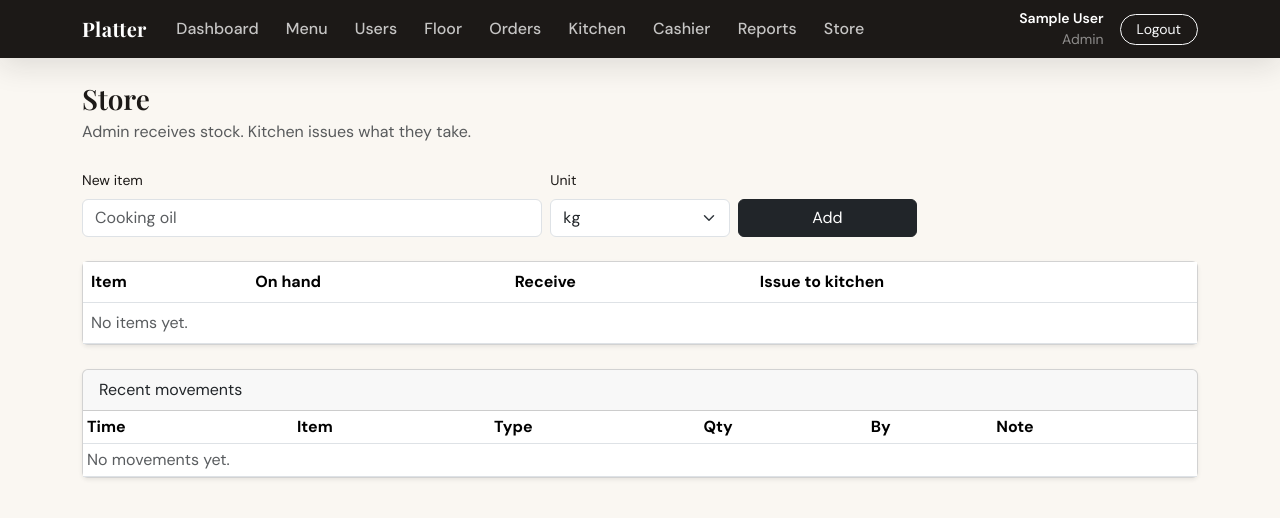
After one commit to kiruiian/platter, a Flask app: page /store in a window 1280 px wide. The commit adds this page. Shown: the top 518 px of the page. Run offline with Flask 3, Linux system fonts and the light colour scheme; the visitor is signed in with stand-in values (Sample User, id 1); some libraries are stand-ins or nearby versions.

Commit message:
Store stock in/out with low-stock alert; daily takings report

```diff
--- a/app/models/__init__.py
+++ b/app/models/__init__.py
@@ -3,3 +3,4 @@ from app.models.menu import MenuCategory, MenuItem
 from app.models.table import RestaurantTable
 from app.models.order import MealOrder, MealOrderLine
 from app.models.payment import Payment
+from app.models.store import StoreItem, StockMovement  # noqa: F401
--- a/app/routes/cashier.py
+++ b/app/routes/cashier.py
@@ -18,12 +18,26 @@ PAYMENT_METHODS = ("cash", "mpesa", "card", "charge_to_ward")
 @cashier_bp.route("/cashier")
 @login_required(roles={"admin", "cashier"})
 def cashier_board():
-    orders = (
+    raw = (
         MealOrder.query.filter(MealOrder.status.in_(["ready", "delivered"]))
         .order_by(MealOrder.opened_at.asc())
         .all()
     )
-    return render_template("cashier.html", orders=orders, mpesa_till=os.environ.get("MPESA_TILL", ""))
+    orders = []
+    for order in raw:
+        paid = sum(
+            float(p.amount or 0)
+            for p in order.payments
+            if (p.result_desc or "") != "pending"
+        )
+        if paid + 0.01 < float(order.total or 0):
+            orders.append(order)
+
+    return render_template(
+        "cashier.html",
+        orders=orders,
+        mpesa_till=os.environ.get("MPESA_TILL", ""),
+    )
 
 
 @cashier_bp.route("/cashier/<int:order_id>/pay", methods=["POST"])
@@ -246,3 +260,38 @@ def stk_callback():
 
     db.session.commit()
     return {"ok": True}
+
+from datetime import datetime
+from collections import defaultdict
+
+@cashier_bp.route("/reports/daily")
+@login_required(roles={"admin", "cashier"})
+def daily_report():
+    start = datetime.now().replace(hour=0, minute=0, second=0, microsecond=0)
+    payments = (
+        Payment.query.filter(Payment.received_at >= start)
+        .order_by(Payment.received_at.desc())
+        .all()
+    )
+    confirmed = [p for p in payments if (p.result_desc or "") != "pending"]
+
+    by_method = defaultdict(lambda: {"count": 0, "total": 0.0})
+    for p in confirmed:
+        key = p.method or "other"
+        by_method[key]["count"] += 1
+        by_method[key]["total"] += float(p.amount or 0)
+
+    grand = sum(v["total"] for v in by_method.values())
+    closed = MealOrder.query.filter(
+        MealOrder.status == "closed",
+        MealOrder.closed_at >= start,
+    ).count()
+
+    return render_template(
+        "reports_daily.html",
+        start=start,
+        by_method=dict(by_method),
+        grand=grand,
+        closed=closed,
+        payments=confirmed,
+    )
--- /dev/null
+++ b/app/routes/store.py
@@ -0,0 +1,114 @@
+from decimal import Decimal
+
+from flask import Blueprint, flash, redirect, render_template, request, session, url_for
+
+from app.extensions import db
+from app.models import StoreItem, StockMovement
+from app.routes.auth import login_required
+
+store_bp = Blueprint("store", __name__)
+
+def _qty(raw):
+    try:
+        value = Decimal(str(raw).strip())
+    except Exception:
+        return None
+    if value <= 0:
+        return None
+    return value
+
+@store_bp.route("/store")
+@login_required(roles={"admin", "kitchen"})
+def store_list():
+    items = (
+        StoreItem.query.filter_by(active=True)
+        .order_by(StoreItem.name.asc())
+        .all()
+    )
+    movements = (
+        StockMovement.query.order_by(StockMovement.recorded_at.desc())
+        .limit(30)
+        .all()
+    )
+    low_items = [
+        i
+        for i in items
+        if Decimal(str(i.min_qty or 0)) > 0
+        and Decimal(str(i.quantity_on_hand or 0)) <= Decimal(str(i.min_qty or 0))
+    ]
+    return render_template(
+        "store.html",
+        items=items,
+        movements=movements,
+        low_items=low_items,
+    )
+
+@store_bp.route("/store/items", methods=["POST"])
+@login_required(roles={"admin"})
+def store_add_item():
+    name = request.form.get("name", "").strip()[:120]
+    unit = request.form.get("unit", "kg").strip()[:20] or "kg"
+    if not name:
+        flash("Item name is required.", "danger")
+        return redirect(url_for("store.store_list"))
+    try:
+        min_qty = Decimal(str(request.form.get("min_qty") or "0"))
+        if min_qty < 0:
+            min_qty = Decimal("0")
+    except Exception:
+        min_qty = Decimal("0")
+    db.session.add(StoreItem(name=name, unit=unit, min_qty=min_qty))
+    db.session.commit()
+    flash(f"{name} added to store.", "success")
+    return redirect(url_for("store.store_list"))
+
+@store_bp.route("/store/<int:item_id>/receive", methods=["POST"])
+@login_required(roles={"admin"})
+def store_receive(item_id):
+    item = StoreItem.query.get_or_404(item_id)
+    qty = _qty(request.form.get("quantity"))
+    if qty is None:
+        flash("Enter a quantity greater than zero.", "danger")
+        return redirect(url_for("store.store_list"))
+    item.quantity_on_hand = Decimal(str(item.quantity_on_hand or 0)) + qty
+    db.session.add(
+        StockMovement(
+            item_id=item.id,
+            movement_type="in",
+            quantity=qty,
+            reason="purchase",
+            reference=request.form.get("reference", "").strip()[:120] or None,
+            recorded_by_id=session.get("user_id"),
+        )
+    )
+    db.session.commit()
+    flash(f"Received {qty} {item.unit} of {item.name}.", "success")
+    return redirect(url_for("store.store_list"))
+
+@store_bp.route("/store/<int:item_id>/issue", methods=["POST"])
+@login_required(roles={"admin", "kitchen"})
+def store_issue(item_id):
+    item = StoreItem.query.get_or_404(item_id)
+    qty = _qty(request.form.get("quantity"))
+    if qty is None:
+        flash("Enter a quantity greater than zero.", "danger")
+        return redirect(url_for("store.store_list"))
+    on_hand = Decimal(str(item.quantity_on_hand or 0))
+    if qty > on_hand:
+        flash(f"Only {on_hand} {item.unit} of {item.name} in store.", "danger")
+        return redirect(url_for("store.store_list"))
+    item.quantity_on_hand = on_hand - qty
+    db.session.add(
+        StockMovement(
+            item_id=item.id,
+            movement_type="out",
+            quantity=qty,
+            reason="kitchen_issue",
+            reference=request.form.get("reference", "").strip()[:120] or None,
+            recorded_by_id=session.get("user_id"),
+        )
+    )
+    db.session.commit()
+    who = session.get("full_name") or session.get("username") or "Staff"
+    flash(f"{who} took {qty} {item.unit} {item.name}.", "success")
+    return redirect(url_for("store.store_list"))
--- a/run.py
+++ b/run.py
@@ -5,6 +5,7 @@ from app.routes.tables import tables_bp
 from app.routes.menu import menu_bp
 from app.routes.cashier import cashier_bp
 from app.routes.dashboard import dashboard_bp
+from app.routes.store import store_bp
 from decimal import Decimal
 from app.routes.auth import auth_bp, login_required
 from dotenv import load_dotenv
@@ -43,6 +44,7 @@ app.register_blueprint(orders_bp)
 app.register_blueprint(kitchen_bp)
 app.register_blueprint(users_bp)
 app.register_blueprint(cashier_bp)
+app.register_blueprint(store_bp)
 
 
 
--- a/templates/base.html
+++ b/templates/base.html
@@ -143,7 +143,13 @@
 
           {% if session.get('role') in ['admin', 'cashier'] %}
             <a class="nav-link" href="{{ url_for('cashier.cashier_board') }}">Cashier</a>
+            <a class="nav-link" href="{{ url_for('cashier.daily_report') }}">Reports</a>
           {% endif %}
+
+          {% if session.get('role') in ['admin', 'kitchen'] %}
+            <a class="nav-link" href="{{ url_for('store.store_list') }}">Store</a>
+          {% endif %}
+
         </div>
         <div class="d-flex align-items-center gap-3">
           <div class="text-white-50 small text-end d-none d-md-block">
--- /dev/null
+++ b/templates/store.html
@@ -0,0 +1,108 @@
+{% extends "base.html" %}
+{% block title %}Store · Platter{% endblock %}
+{% block content %}
+<h1 class="h3 brand-font mb-1">Store</h1>
+<p class="text-muted mb-4">Admin receives stock. Kitchen issues what they take.</p>
+
+{% if session.get('role') == 'admin' %}
+<form method="POST" action="{{ url_for('store.store_add_item') }}" class="row g-2 align-items-end mb-4">
+  <div class="col-md-5">
+    <label class="form-label small">New item</label>
+    <input type="text" name="name" class="form-control" placeholder="Cooking oil" required>
+  </div>
+  <div class="col-md-2">
+    <label class="form-label small">Unit</label>
+    <select name="unit" class="form-select">
+      <option value="kg">kg</option>
+      <option value="g">g</option>
+      <option value="L">L</option>
+      <option value="ml">ml</option>
+      <option value="pcs">pcs</option>
+    </select>
+  </div>
+  <div class="col-md-2">
+    <button type="submit" class="btn btn-dark w-100">Add</button>
+  </div>
+</form>
+{% endif %}
+
+<div class="card shadow-sm mb-4">
+  <div class="table-responsive">
+    <table class="table align-middle mb-0">
+      <thead>
+        <tr>
+          <th>Item</th>
+          <th>On hand</th>
+          {% if session.get('role') == 'admin' %}
+          <th>Receive</th>
+          {% endif %}
+          <th>Issue to kitchen</th>
+        </tr>
+      </thead>
+      <tbody>
+        {% for item in items %}
+        <tr>
+          <td>{{ item.name }}</td>
+          <td>
+            <strong>{{ '%.2f'|format(item.quantity_on_hand or 0) }}</strong>
+            <span class="text-muted">{{ item.unit }}</span>
+          </td>
+          {% if session.get('role') == 'admin' %}
+          <td>
+            <form method="POST" action="{{ url_for('store.store_receive', item_id=item.id) }}" class="d-flex gap-1">
+              <input type="number" step="0.01" min="0.01" name="quantity" class="form-control form-control-sm" style="width:5.5rem" placeholder="Qty" required>
+              <input type="text" name="reference" class="form-control form-control-sm" style="width:8rem" placeholder="Note">
+              <button class="btn btn-sm btn-outline-dark" type="submit">In</button>
+            </form>
+          </td>
+          {% endif %}
+          <td>
+            <form method="POST" action="{{ url_for('store.store_issue', item_id=item.id) }}" class="d-flex gap-1">
+              <input type="number" step="0.01" min="0.01" name="quantity" class="form-control form-control-sm" style="width:5.5rem" placeholder="Qty" required>
+              <input type="text" name="reference" class="form-control form-control-sm" style="width:8rem" placeholder="For…">
+              <button class="btn btn-sm btn-dark" type="submit">Out</button>
+            </form>
+          </td>
+        </tr>
+        {% endfor %}
+        {% if not items %}
+        <tr><td colspan="4" class="text-muted">No items yet.</td></tr>
+        {% endif %}
+      </tbody>
+    </table>
+  </div>
+</div>
+
+<div class="card shadow-sm">
+  <div class="card-header">Recent movements</div>
+  <div class="table-responsive">
+    <table class="table table-sm mb-0">
+      <thead>
+        <tr>
+          <th>Time</th>
+          <th>Item</th>
+          <th>Type</th>
+          <th>Qty</th>
+          <th>By</th>
+          <th>Note</th>
+        </tr>
+      </thead>
+      <tbody>
+        {% for m in movements %}
+        <tr>
+          <td>{{ m.recorded_at.strftime('%d %b %H:%M') if m.recorded_at else '—' }}</td>
+          <td>{{ m.item.name if m.item else '—' }}</td>
+          <td>{{ m.movement_type }}</td>
+          <td>{{ '%.2f'|format(m.quantity or 0) }}</td>
+          <td>{% if m.recorded_by %}{{ m.recorded_by.full_name or m.recorded_by.username }}{% else %}—{% endif %}</td>
+          <td class="small">{{ m.reference or '—' }}</td>
+        </tr>
+        {% endfor %}
+        {% if not movements %}
+        <tr><td colspan="6" class="text-muted">No movements yet.</td></tr>
+        {% endif %}
+      </tbody>
+    </table>
+  </div>
+</div>
+{% endblock %}
```
Also changed, not shown: app/models/store.py (added, +28 -0 lines), templates/reports_daily.html (added, +59 -0 lines).
